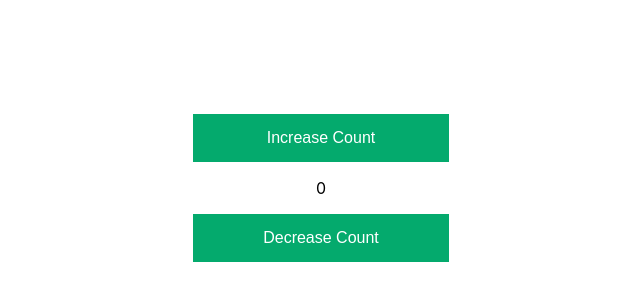
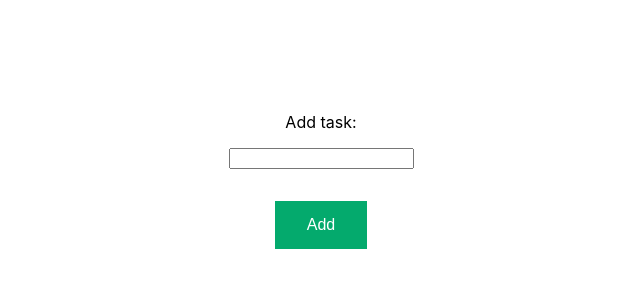
Before and after one commit to shanyaverma03/HooksDemo, a React (Create React App) app: page / in a window 1280 px wide. Shown: the part 212-512 px from the top of the page, without its empty margins (319-959 px from the left). Built offline with nearby package versions, Linux system fonts and the light colour scheme.

Commit message:
useReducer example with payload

```diff
--- a/src/App.js
+++ b/src/App.js
@@ -5,6 +5,7 @@ import Header from "./components/ContextDemo/Header";
 import Homepage from "./components/ContextDemo/Homepage";
 import AuthContext from "./store/AuthContext";
 import StateReducer from "./components/ReducerDemo/StateReducer";
+import StateReducerPayload from "./components/ReducerDemo/StateReducerPayload";
 
 function App() {
   const [isLoggedIn, setIsLoggedIn] = useState(
@@ -16,7 +17,8 @@ function App() {
     //   <Header />
     //   <Homepage />
     // </AuthContext.Provider>
-    <StateReducer />
+    // <StateReducer />
+    <StateReducerPayload />
   );
 }
 
--- /dev/null
+++ b/src/components/ReducerDemo/StateReducerPayload.js
@@ -0,0 +1,82 @@
+import { useState, useReducer } from "react";
+
+import "../State.css";
+
+const ACTIONS = {
+  ADD_TASK: "Add task",
+  TOGGLE: "Toggle",
+  DELETE: "Delete",
+};
+const reducer = (state, action) => {
+  if (action.type === ACTIONS.ADD_TASK) {
+    return { tasks: [...state.tasks, createNewTask(action.payload.taskName)] };
+  } else if (action.type === ACTIONS.TOGGLE) {
+    return {
+      tasks: state.tasks.map((task) => {
+        if (task.id === action.payload.id) {
+          return { ...task, isCompleted: !task.isCompleted };
+        }
+        return task;
+      }),
+    };
+  } else if (action.type === ACTIONS.DELETE) {
+    return {
+      tasks: state.tasks.filter((task) => task.id !== action.payload.id),
+    };
+  }
+};
+
+const createNewTask = (name) => {
+  const newTask = {
+    id: Date.now(),
+    name,
+    isCompleted: false,
+  };
+  return newTask;
+};
+
+const StateReducerPayload = () => {
+  const [taskName, setTaskName] = useState("");
+  const [state, dispatch] = useReducer(reducer, { tasks: [] });
+
+  const taskNameChangeHandler = (event) => {
+    setTaskName(event.target.value);
+  };
+
+  const submitHandler = (event) => {
+    event.preventDefault();
+    dispatch({ type: ACTIONS.ADD_TASK, payload: { taskName } });
+    setTaskName("");
+  };
+
+  const toggleHandler = (id) => {
+    dispatch({ type: ACTIONS.TOGGLE, payload: { id } });
+  };
+
+  const deleteHandler = (id) => {
+    dispatch({ type: ACTIONS.DELETE, payload: { id } });
+  };
+
+  return (
+    <div className="wrapper">
+      <form onSubmit={submitHandler}>
+        <label>Add task:</label>
+        <input type="text" value={taskName} onChange={taskNameChangeHandler} />
+        <button type="submit">Add</button>
+      </form>
+      {state.tasks.map((task) => (
+        <span
+          key={task.id}
+          className={task.isCompleted ? "completed" : "notcompleted"}
+        >
+          {task.name}
+
+          <button onClick={() => toggleHandler(task.id)}>Toggle</button>
+          <button onClick={() => deleteHandler(task.id)}>Delete</button>
+        </span>
+      ))}
+    </div>
+  );
+};
+
+export default StateReducerPayload;
--- a/src/components/State.css
+++ b/src/components/State.css
@@ -16,10 +16,27 @@
   display: inline-block;
   font-size: 16px;
   margin: 1rem;
-  width: 20%;
 }
 
 .wrapper button:hover {
   background-color: #a4e8cf;
   color: black;
 }
+
+.wrapper form {
+  display: flex;
+  flex-direction: column;
+  align-items: center;
+}
+
+input {
+  margin: 1rem;
+}
+
+.completed {
+  color: green;
+}
+
+.notcompleted {
+  color: red;
+}
```
